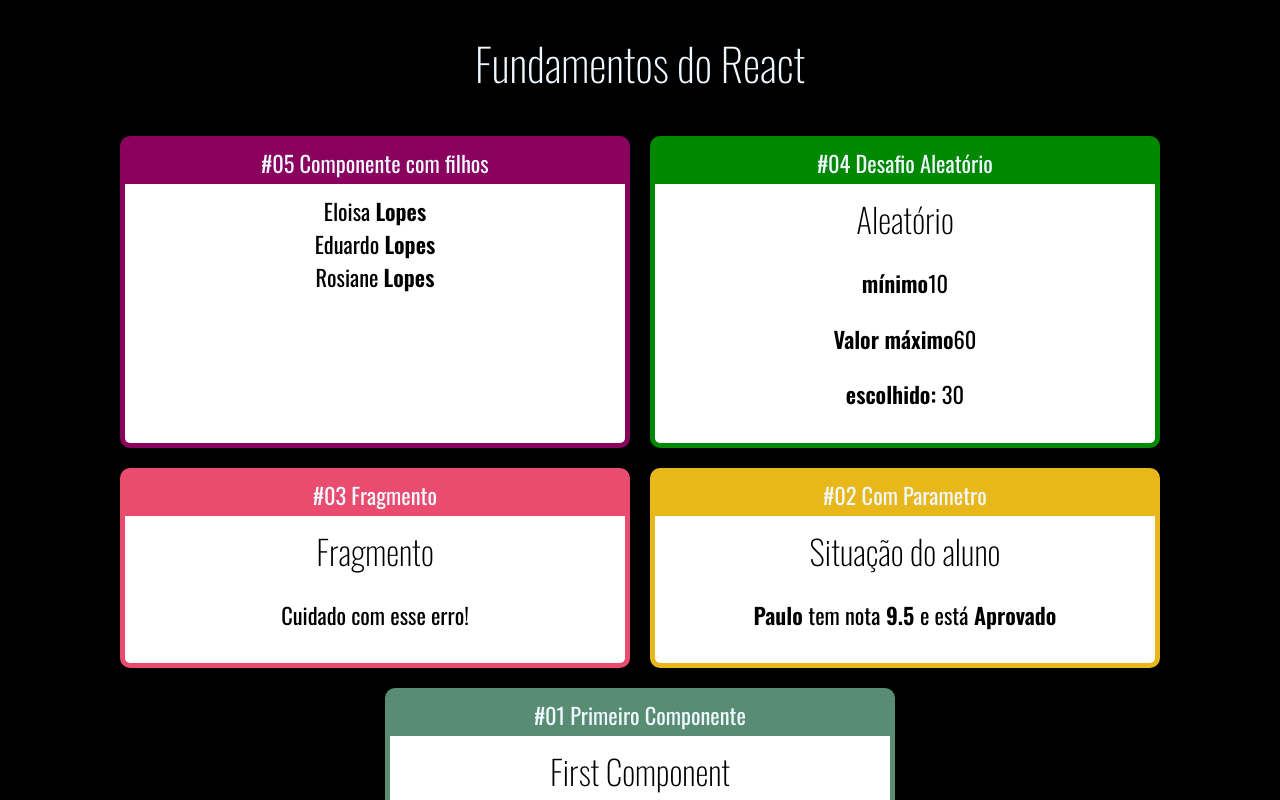
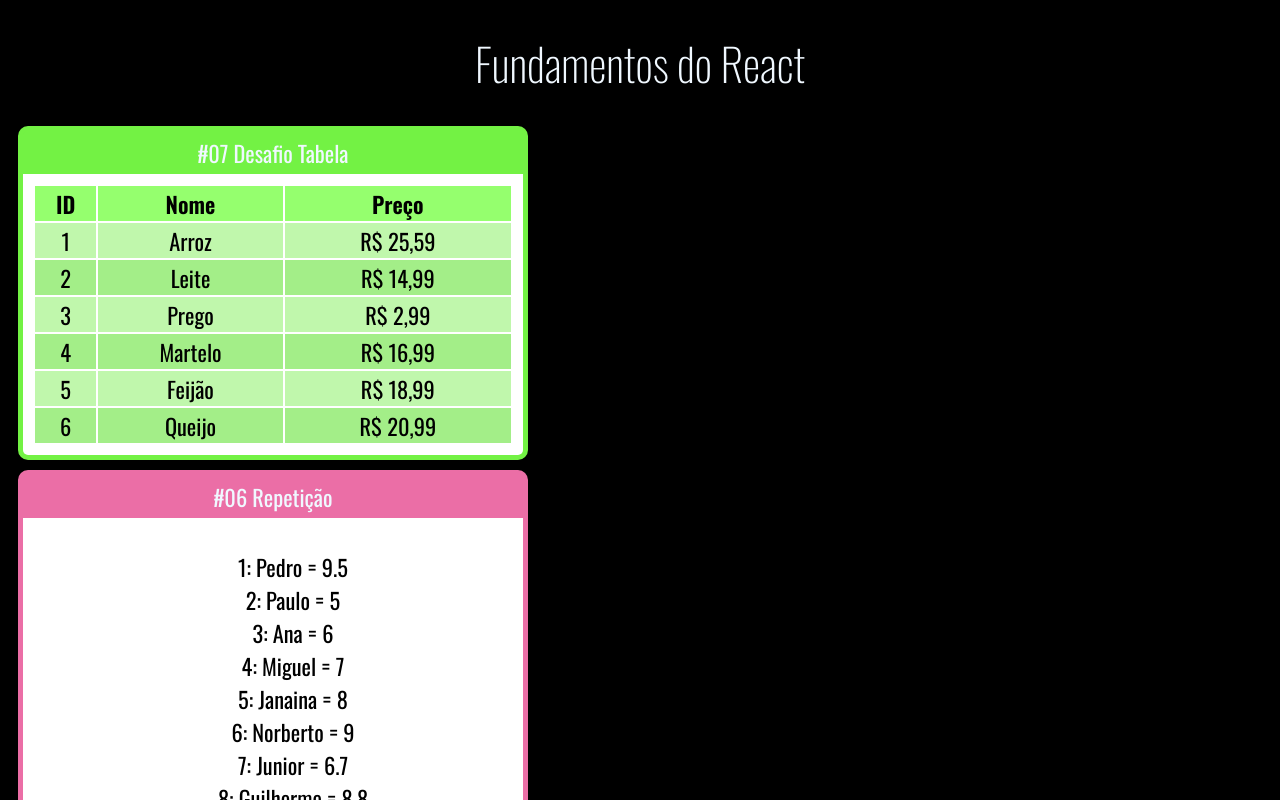
Before and after one commit to EduardoLoppes/Curso-React, a React (Create React App) app in the folder fundamentos-react/: page / in a window 1280 px wide. Shown: the top 800 px of the page. Built offline with nearby package versions, Linux system fonts and the light colour scheme.

Commit message:
if applied will implement table and list functionality with loops - Lessons: 28, 29, and 30

```diff
--- a/fundamentos-react/src/App.jsx
+++ b/fundamentos-react/src/App.jsx
@@ -1,6 +1,7 @@
 import React from "react";
 
-import "./App.css";
+import TabelaProdutos from "./components/repeticao/TabelaProdutos";
+import ListaAluno from "./components/repeticao/ListaAluno";
 import FamilyMember from "./components/basics/FamilyMember"
 import Family from "./components/basics/Family"
 import Card from "./components/layout/Card";
@@ -13,14 +14,22 @@ export default _ =>
     <div className="App">
         <h1>Fundamentos do React</h1>
         <div className="Cards">
+            <Card titulo="#07 Desafio Tabela" color="#73F244">
+                <TabelaProdutos></TabelaProdutos>
+            </Card>
+
+            <Card titulo="#06 Repetição" color="#EB6EA6">
+                <ListaAluno></ListaAluno>
+            </Card>
+
             <Card titulo="#05 Componente com filhos" color="#8A015E">
                 {
-                <Family sobrenome="Lopes">
-                 <FamilyMember nome="Eloisa" />
-                 <FamilyMember nome="Eduardo" />
-                 <FamilyMember nome="Rosiane"/>
-                 </Family>
-                   }
+                    <Family sobrenome="Lopes">
+                        <FamilyMember nome="Eloisa" />
+                        <FamilyMember nome="Eduardo" />
+                        <FamilyMember nome="Rosiane" />
+                    </Family>
+                }
             </Card>
 
             <Card titulo="#04 Desafio Aleatório" color="#080">
--- /dev/null
+++ b/fundamentos-react/src/components/repeticao/ListaAluno.jsx
@@ -0,0 +1,18 @@
+import React from "react";
+import alunos from "../../data/alunos"
+
+export default (props) => {
+
+    const alunosLI = alunos.map(aluno => {
+        return <li key={aluno.id}>
+            {aluno.id}: {aluno.nome} = {aluno.nota}
+            </li>
+    })
+    return (
+        <div>
+            <ul style={{listStyle:"none"}}>
+                {alunosLI}
+            </ul>
+        </div>
+    );
+}
--- /dev/null
+++ b/fundamentos-react/src/components/repeticao/TabelaProdutos.css
@@ -0,0 +1,13 @@
+.TabelaProdutos table{
+    width: 100%;
+
+}
+.TabelaProdutos th{
+    background-color: #95ff6e;
+}
+.TabelaProdutos .Par{
+    background-color: #c0f7ac;
+}
+.TabelaProdutos .Impar{
+    background-color: #a3ee88;
+}
--- /dev/null
+++ b/fundamentos-react/src/components/repeticao/TabelaProdutos.jsx
@@ -0,0 +1,36 @@
+import React from "react";
+import produtos from "../../data/produtos"
+import './TabelaProdutos.css'
+
+export default (props) => {
+
+    function getLinhas() {
+        return produtos.map((produto, i) => {
+            return(
+                <tr key={produto.id} className={i % 2 == 0? 'Par' : 'Impar'}>
+                    <td>{produto.id}</td>
+                    <td>{produto.nome}</td>
+                    <td>R$ {produto.preco.toFixed(2).replace('.',',')}</td>
+                </tr>
+            )
+        })
+    }
+
+    return(
+        <div className="TabelaProdutos">
+          <table>
+            <thead>
+            <tr>
+                <th>ID</th>
+                <th>Nome</th>
+                <th>Preço</th>
+            </tr>
+            </thead>
+            <tbody>
+            {getLinhas()}
+            </tbody>
+          </table>
+        </div>
+    )
+
+}
--- /dev/null
+++ b/fundamentos-react/src/data/alunos.js
@@ -0,0 +1,13 @@
+export default [
+    {id: 1, nome: 'Pedro', nota: 9.5 },
+    {id: 2, nome: 'Paulo', nota: 5 },
+    {id: 3, nome: 'Ana', nota: 6 },
+    {id: 4, nome: 'Miguel', nota: 7 },
+    {id: 5, nome: 'Janaina', nota: 8 },
+    {id: 6, nome: 'Norberto', nota: 9 },
+    {id: 7, nome: 'Junior', nota: 6.7 },
+    {id: 8, nome: 'Guilherme', nota: 8.8} ,
+    {id: 9, nome: 'João', nota: 7 },
+    {id: 10, nome: 'Paula', nota: 5.5 },
+
+]
--- /dev/null
+++ b/fundamentos-react/src/data/produtos.js
@@ -0,0 +1,8 @@
+export default[
+    {id: 1, nome: 'Arroz', preco: 25.59},
+    {id: 2, nome: 'Leite', preco: 14.99},
+    {id: 3, nome: 'Prego', preco: 2.99},
+    {id: 4, nome: 'Martelo', preco: 16.99},
+    {id: 5, nome: 'Feijão', preco: 18.99},
+    {id: 6, nome: 'Queijo', preco: 20.99},
+]
```
